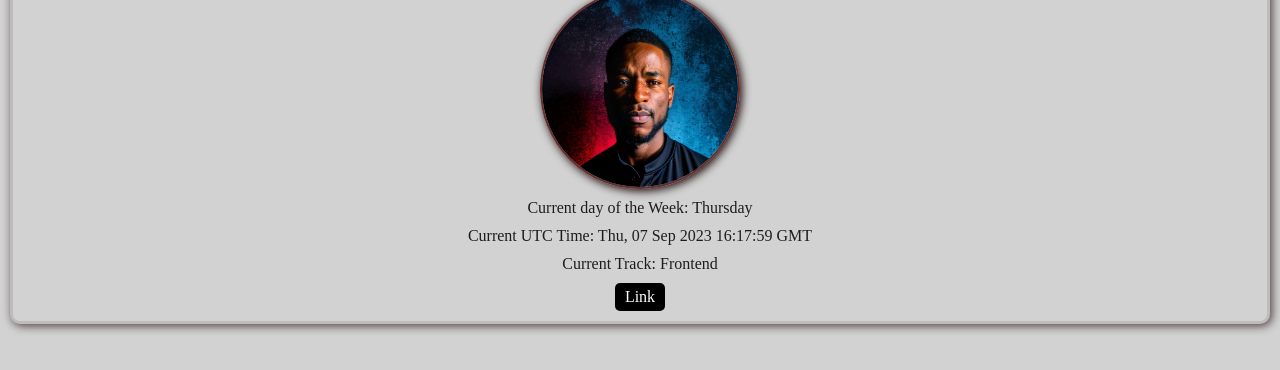
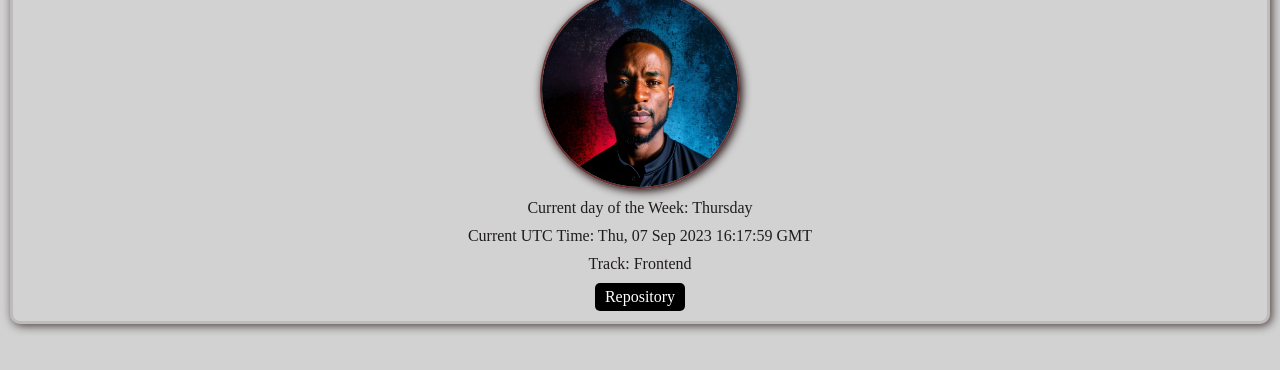
Before and after one commit to Awesomedursky/FrontEnd-Task-One, a plain HTML site: page index.html in a window 1280 px wide. Shown: the part 274-644 px from the top of the page. Drawn offline with Linux system fonts and the light colour scheme.

Commit message:
new commit

```diff
--- a/index.html
+++ b/index.html
@@ -9,11 +9,16 @@
 <body>
     <div class="container">
         <h1 data-testid="slackUserName">Awesomedursky</h1>
-        <img src="/assets/profile.jpg" alt="AwesomeDursky" data-testid="slackDisplayImage" loading="lazy" class="img">
+
+        <img src="/assets/profile.jpg" alt="Awesomedursky" data-testid="slackDisplayImage" loading="lazy" class="img">
+
         <p data-testid="currentDayOfTheWeek" id="currentDayOfTheWeek"><span>Current day of the Week: </span></p>
+
         <p data-testid="currentUTCTime" id="currentUTCTime"><span>Current UTC Time: </span></p>
-        <p data-testid="myTrack">Current Track: Frontend</p>
-        <a href="https://github.com/Awesomedursky" target="_blank" data-testid=“githubURL” class="link">Link</a>
+
+        <p data-testid="myTrack">Track: Frontend</p>
+
+        <a href="https://github.com/Awesomedursky/FrontEnd-Task-One" target="_blank" data-testid=“githubURL” class="link">Repository</a>
     </div>
 
 
```
